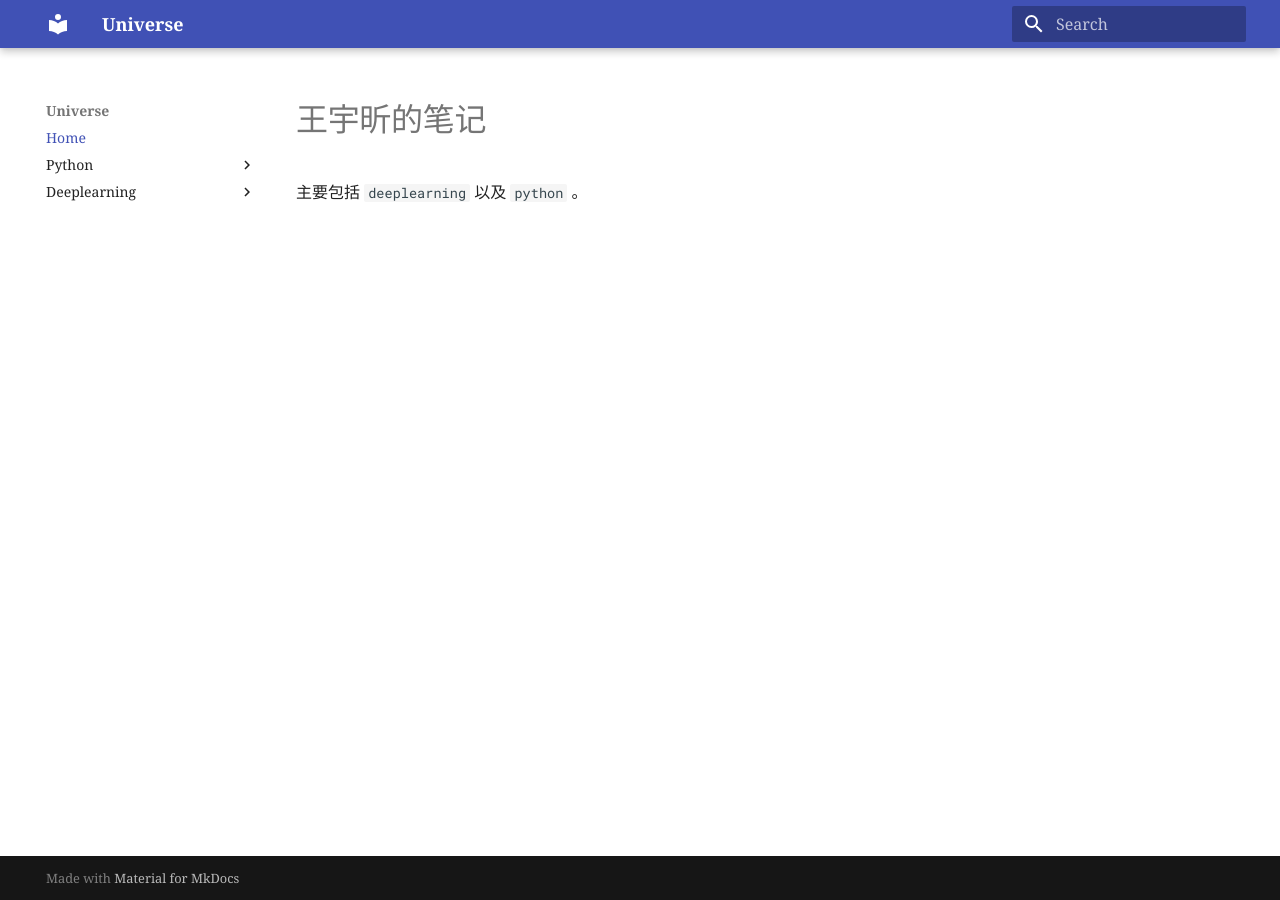
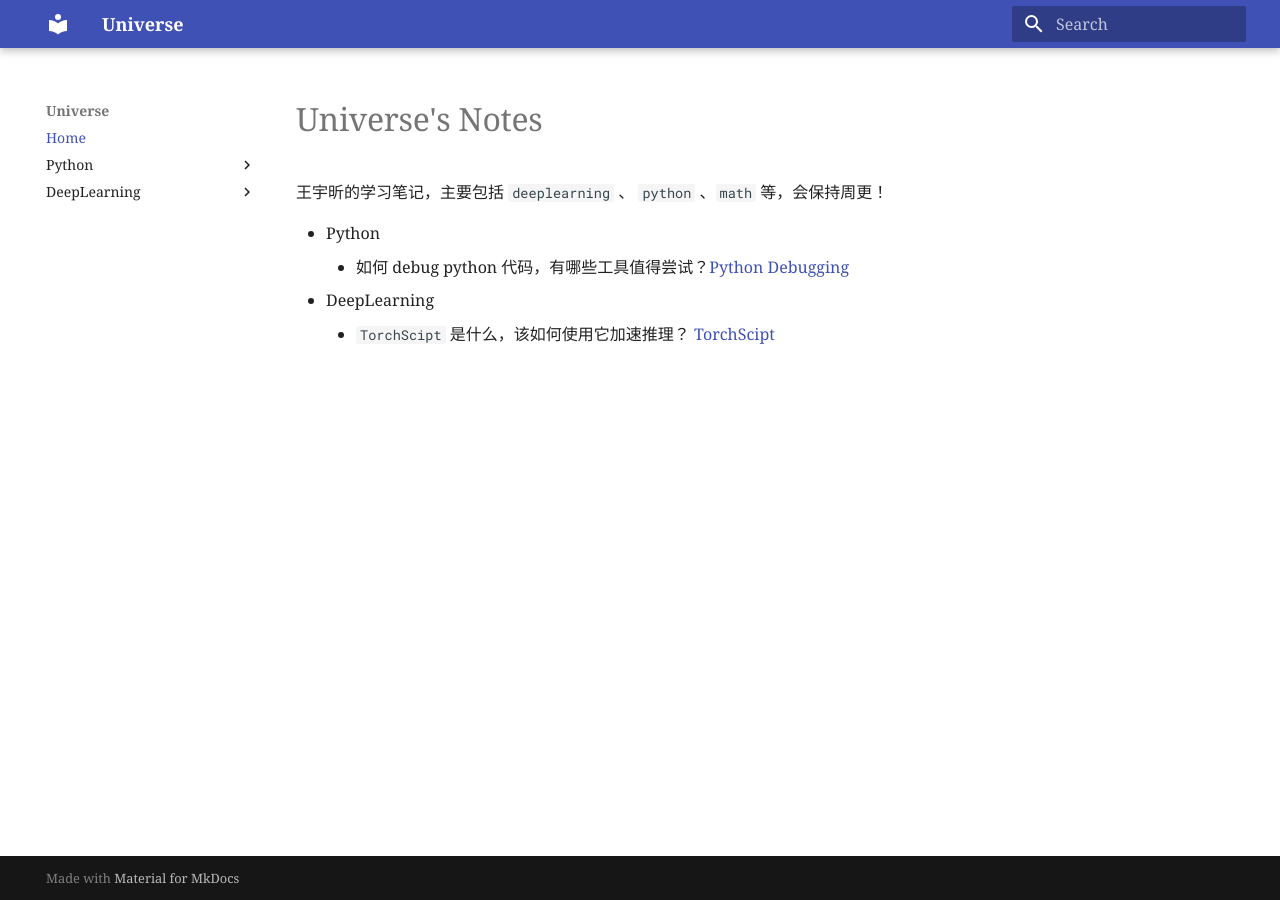
Before and after one commit to wangyuxinwhy/universe, an MkDocs documentation site: the page built from docs/index.md, in a window 1280 px wide. Built offline with MkDocs 1.6.1 and Material for MkDocs 9.7.7, drawn with Linux system fonts in a browser that asks for light colours; some web fonts are replaced.

Commit message:
[Change] 让主页解释自己

```diff
--- a/docs/index.md
+++ b/docs/index.md
@@ -1,3 +1,8 @@
-# 王宇昕的笔记
+# Universe's Notes
 
-主要包括 `deeplearning` 以及 `python` 。
+王宇昕的学习笔记，主要包括 `deeplearning` 、 `python` 、`math` 等，会保持周更！
+
+- Python
+    - 如何 debug python 代码，有哪些工具值得尝试？[Python Debugging](python/python_debugging.md)
+- DeepLearning
+    - `TorchScipt` 是什么，该如何使用它加速推理？ [TorchScipt](deeplearning/torch_script)
--- a/mkdocs.yml
+++ b/mkdocs.yml
@@ -3,7 +3,7 @@ nav:
   - Home: 'index.md'
   - Python:
     - Debugging: 'python/python_debugging.md'
-  - Deeplearning:
+  - DeepLearning:
     - 'Torch Script': 'deeplearning/torch_script'
 theme:
   name: material
```
